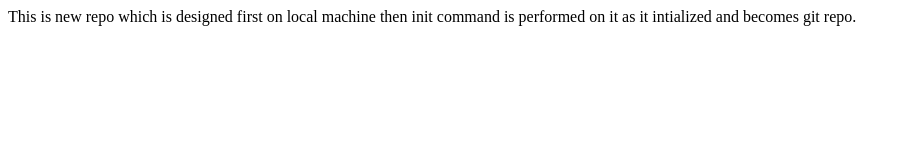
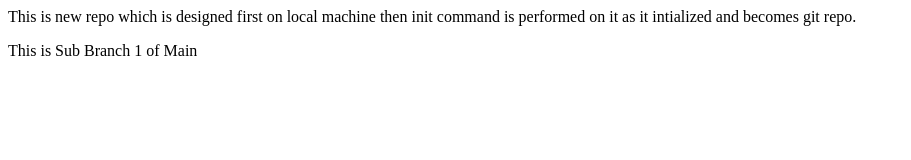
Before and after one commit to 2002pksharma/newRepo, a plain HTML site: page index.html in a window 1280 px wide. Shown: the whole page, without its empty margins (0-911 px from the left). Drawn offline with Linux system fonts and the light colour scheme.

Commit message:
Updated SubBranch of Main

```diff
--- a/index.html
+++ b/index.html
@@ -1 +1,2 @@
 <p>This is new repo which is designed first on local machine then init command is performed on it as it intialized and becomes git repo.</p>
+<p>This is Sub Branch 1 of Main </p>
```
